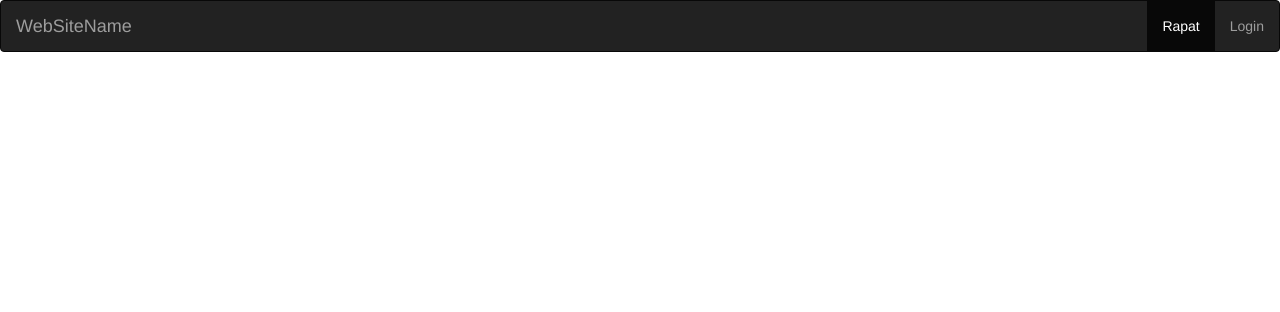
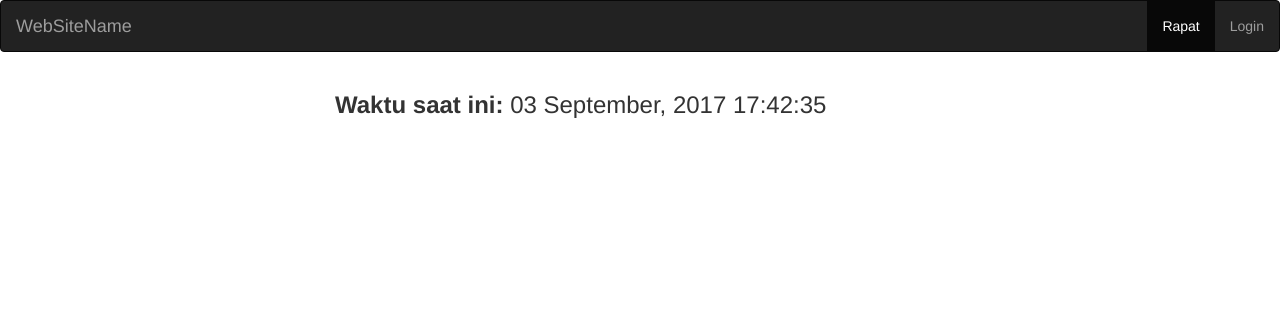
Before and after one commit to lqmn/presensi-rapat-rssa, a CodeIgniter app: the page made by application/views/v_header_welcome.php in a window 1280 px wide. Shown: the top 312 px of the page. Run offline with CodeIgniter, Linux system fonts and the light colour scheme; some libraries are stand-ins or nearby versions.

Commit message:
added indikator waktu di landing page

```diff
--- a/application/models/m_admin.php
+++ b/application/models/m_admin.php
@@ -101,7 +101,7 @@ class m_admin extends CI_Model{
 		FROM rapat JOIN ruang_rapat ON rapat.ID_RUANG = ruang_rapat.ID_RUANG
 		JOIN user ON rapat.ID_USER_INPUT = user.ID_USER
 		JOIN pegawai ON user.ID_PEGAWAI = pegawai.ID_PEGAWAI
-		WHERE rapat.STATUS = 1 ORDER BY rapat.DATE_MODIFIED DESC';}
+		WHERE rapat.STATUS = 1 ORDER BY rapat.WAKTU_RAPAT ASC';}
 		$result = $this->db->query($sql);
 		foreach ($result->result() as $row) {
 			$data[] = $row;
--- a/application/views/v_header_welcome.php
+++ b/application/views/v_header_welcome.php
@@ -42,3 +42,46 @@
 			</ul>
 		</div>
 	</nav>
+
+	<div class="col-md-3"> </div>
+
+
+	<div class="col-md-5">
+<?php date_default_timezone_set('Asia/Jakarta');?>
+	<script type="text/javascript">
+
+// Current Server Time script (SSI or PHP)- By JavaScriptKit.com (http://www.javascriptkit.com)
+// For this and over 400+ free scripts, visit JavaScript Kit- http://www.javascriptkit.com/
+// This notice must stay intact for use.
+
+//Depending on whether your page supports SSI (.shtml) or PHP (.php), UNCOMMENT the line below your page supports and COMMENT the one it does not:
+//Default is that SSI method is uncommented, and PHP is commented:
+var currenttime = '<?php echo date("F d, Y H:i:s", time())?>'
+
+///////////Stop editting here/////////////////////////////////
+
+var montharray=new Array("Januari","Februari","Maret","April","Mei","Juni","Juli","Agustus","September","Oktober","November","Desember")
+var serverdate=new Date(currenttime)
+
+function padlength(what){
+var output=(what.toString().length==1)? "0"+what : what
+return output
+}
+
+function displaytime(){
+serverdate.setSeconds(serverdate.getSeconds()+1)
+var datestring=padlength(serverdate.getDate())+" "+montharray[serverdate.getMonth()]+", "+serverdate.getFullYear()
+var timestring=padlength(serverdate.getHours())+":"+padlength(serverdate.getMinutes())+":"+padlength(serverdate.getSeconds())
+document.getElementById("servertime").innerHTML=datestring+" "+timestring
+}
+
+window.onload=function(){
+setInterval("displaytime()", 1000)
+}
+
+</script>
+
+<h3><b>Waktu saat ini:</b> <span id="servertime"></span></h3>
+
+	</div>
+				<div class="col-md-4">  </div>
--- a/application/views/v_rapat.php
+++ b/application/views/v_rapat.php
@@ -1,4 +1,5 @@
 <div class="col-sm-12">
+
 	<div class="col-sm-12 well" >
 		<h4><?php echo $rapat->JUDUL_RAPAT;?></h4>
 
@@ -7,14 +8,14 @@
 				<tr>
 					<th>Waktu Rapat</th>
 					<th>Ruang Rapat</th>
-					<th>Nama</th>
+					<!--<th>Nama</th>-->
 					<th>Nama Peserta</th>
 				</tr>
 			</thead>
 			<tbody>
 				<tr>
 					<td><?php echo @$rapat->WAKTU_RAPAT;?> </td>
-					<td><?php echo @$rapat->NAMA_RUANG;?> </td>
+					<!-- <td><?php echo @$rapat->NAMA_RUANG;?> </td> -->
 					<td><?php echo @$rapat->JUDUL_RAPAT;?> </td>
 					<td>
 						<?php
```
